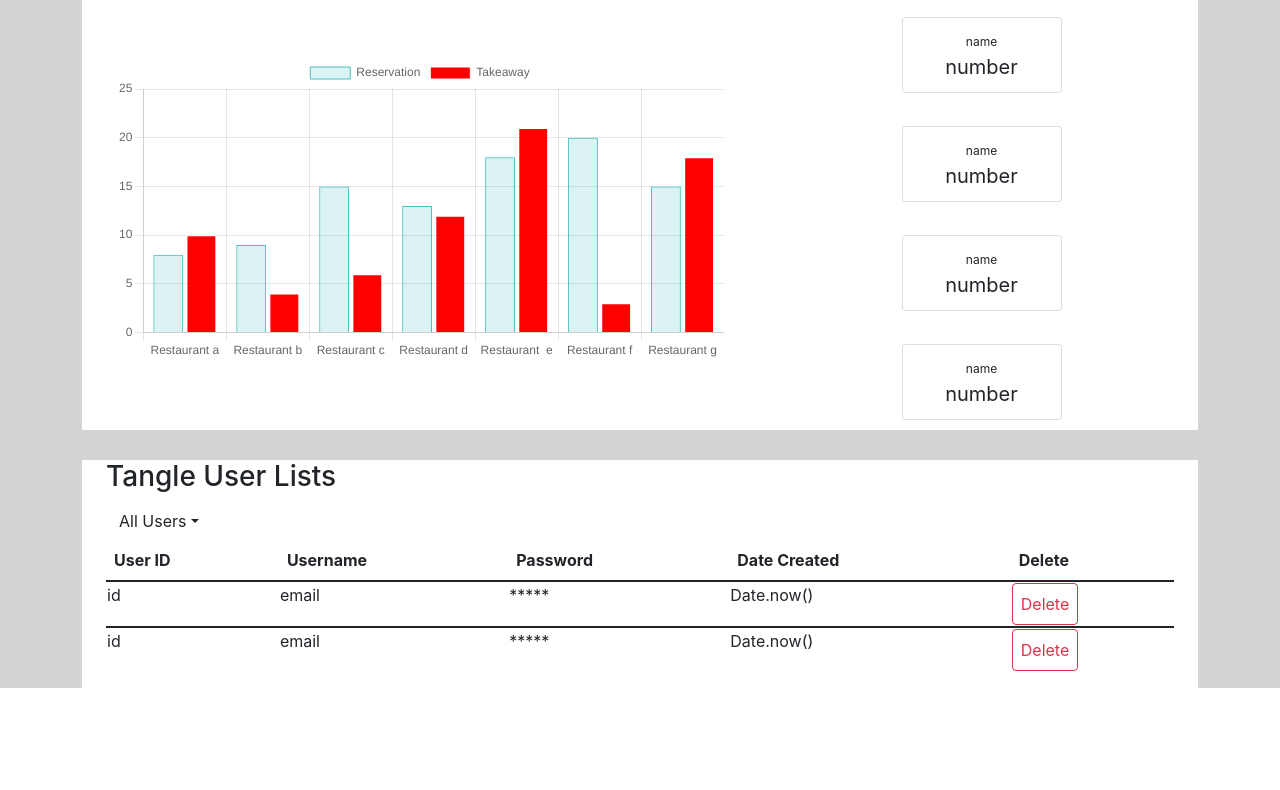
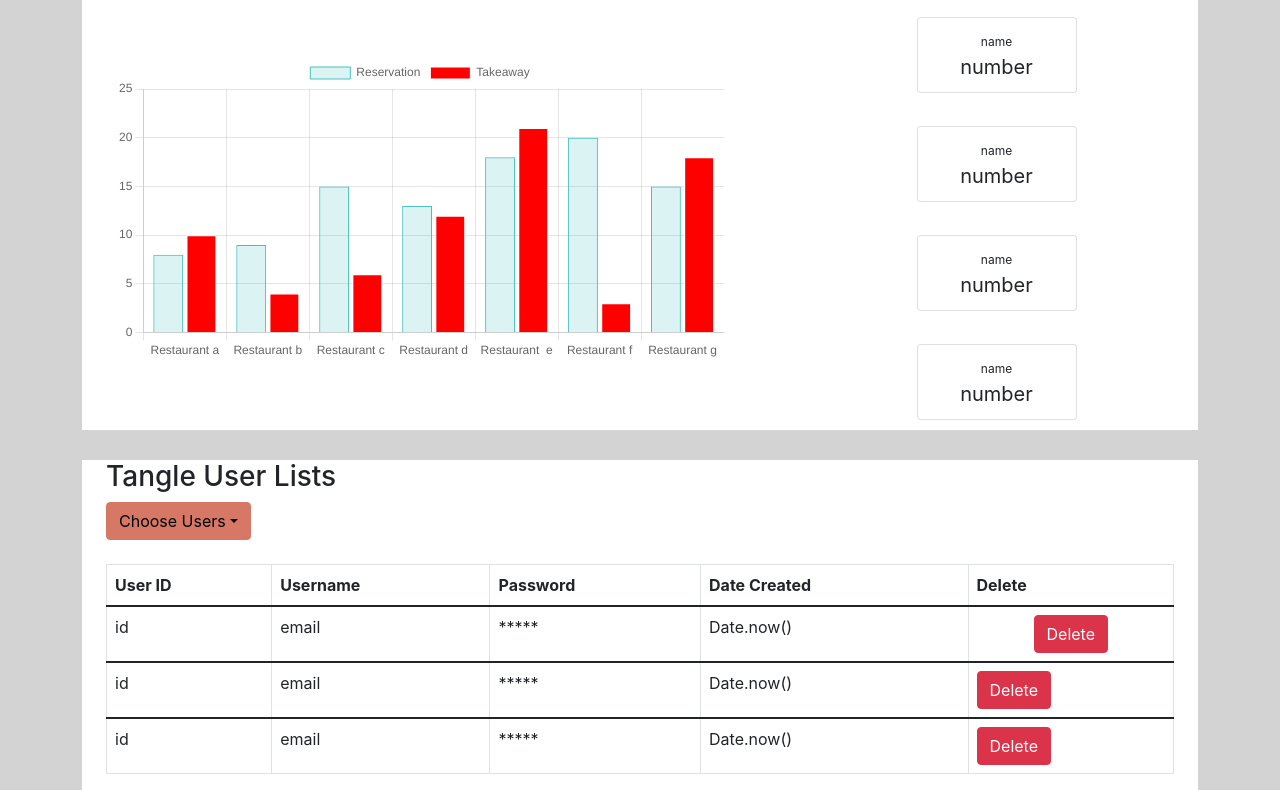
Before and after one commit to Xeloboyo/ASDG5_Project, a React (Create React App) app in the folder client/: page /dashboard/analytics in a window 1280 px wide. Shown: the part 237-1027 px from the top of the page. Before the commit the page ends 925 px from the top, so only its background shows below. Built offline with nearby package versions, Linux system fonts and the light colour scheme.

Commit message:
all analytics static file finish

```diff
--- a/client/src/components/Analytics/RestaurantPerformance.js
+++ b/client/src/components/Analytics/RestaurantPerformance.js
@@ -69,7 +69,7 @@ function RestaurantPerformance() {
           <Col sm={1}>
             <div
               style={{
-                marginLeft: '80px',
+                marginLeft: '95px',
                 justifyContent: 'center',
                 display: 'block'
               }}
--- a/client/src/components/Analytics/UserLists.js
+++ b/client/src/components/Analytics/UserLists.js
@@ -1,5 +1,11 @@
 import React, { Component } from 'react';
-import { Container, Table, Button, Dropdown } from 'react-bootstrap';
+import {
+  Container,
+  Table,
+  Button,
+  Dropdown,
+  DropdownButton
+} from 'react-bootstrap';
 
 const UserLists = () => {
   return (
@@ -7,19 +13,25 @@ const UserLists = () => {
       <Container>
         <h3>Tangle User Lists</h3>
         {/* Toggle */}
+        <div>
           <Dropdown>
-          <Dropdown.Toggle variant="Info" id="dropdown-basic">
-            All Users
-          </Dropdown.Toggle>
-
-          <Dropdown.Menu>
-            <Dropdown.Item href="#/All Users">All Users</Dropdown.Item>
+            <DropdownButton
+              title="Choose Users"
+              variant="warning"
+              id="dropdown-basic"
+            >
+              <Dropdown.Item href="#/All-Users">All Users</Dropdown.Item>
               <Dropdown.Item href="#/Admins">Admins</Dropdown.Item>
               <Dropdown.Item href="#/Users">Registered Users</Dropdown.Item>
               <Dropdown.Item href="#/Restaurants">Restaurants </Dropdown.Item>
-          </Dropdown.Menu>
+            </DropdownButton>
           </Dropdown>
-        <Table>
+        </div>
+
+        <br />
+
+        <div>
+          <Table bordered>
             <thead>
               <tr>
                 <th>User ID</th>
@@ -29,26 +41,54 @@ const UserLists = () => {
                 <th>Delete</th>
               </tr>
             </thead>
+
             <tbody>
+              <tr>
                 <td>id</td>
                 <td>email</td>
                 <td>*****</td>
                 <td>Date.now()</td>
                 <td>
-              <Button variant="outline-danger">Delete</Button>
+                  <Button
+                    variant="danger"
+                    style={{
+                      // justifyContent: 'center',
+                      // alignItems: 'center',
+                      display: 'block',
+                      margin: 'auto'
+                    }}
+                  >
+                    Delete
+                  </Button>
                 </td>
+              </tr>
             </tbody>
 
             <tbody>
+              <tr>
                 <td>id</td>
                 <td>email</td>
                 <td>*****</td>
                 <td>Date.now()</td>
                 <td>
-              <Button variant="outline-danger">Delete</Button>
+                  <Button variant="danger">Delete</Button>
                 </td>
+              </tr>
+            </tbody>
+
+            <tbody>
+              <tr>
+                <td>id</td>
+                <td>email</td>
+                <td>*****</td>
+                <td>Date.now()</td>
+                <td>
+                  <Button variant="danger">Delete</Button>
+                </td>
+              </tr>
             </tbody>
           </Table>
+        </div>
       </Container>
     </div>
   );
```
Also changed, not shown: client/src/components/Analytics/Analytics.jsx (+6 -1 lines). Lines whose indentation alone changed are shown as unchanged.
